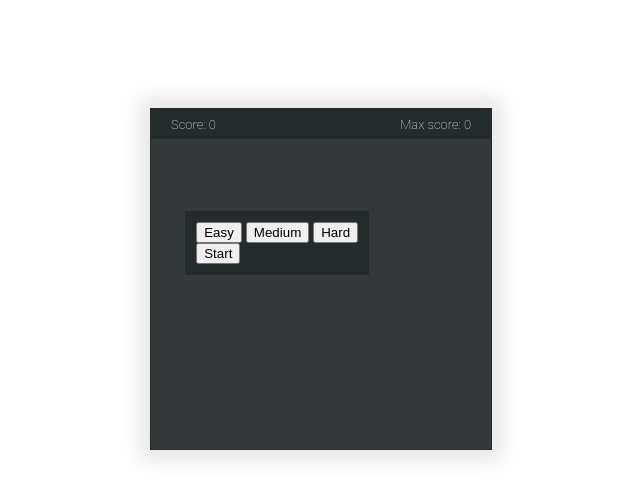
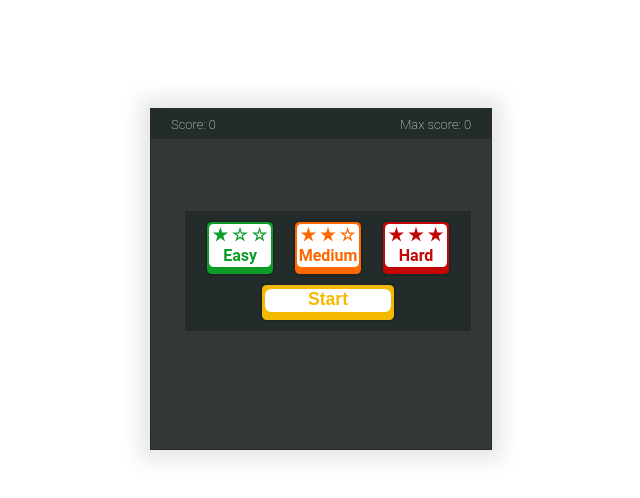
Before and after one commit to Rick517/Snake-Game-JS, a plain HTML site: page index.html in a window 1280 px wide. Shown: the whole page, without its empty margins (319-959 px from the left). Drawn offline with Linux system fonts and the light colour scheme.

Commit message:
Added right file with css style

```diff
--- a/index.html
+++ b/index.html
@@ -68,7 +68,7 @@
             }
 
         </style>
-        <link rel="stylesheet" href="./play-buttons.css">
+        <link rel="stylesheet" href="./style.css">
     </head>
     <body>
         <div class="box">
```
